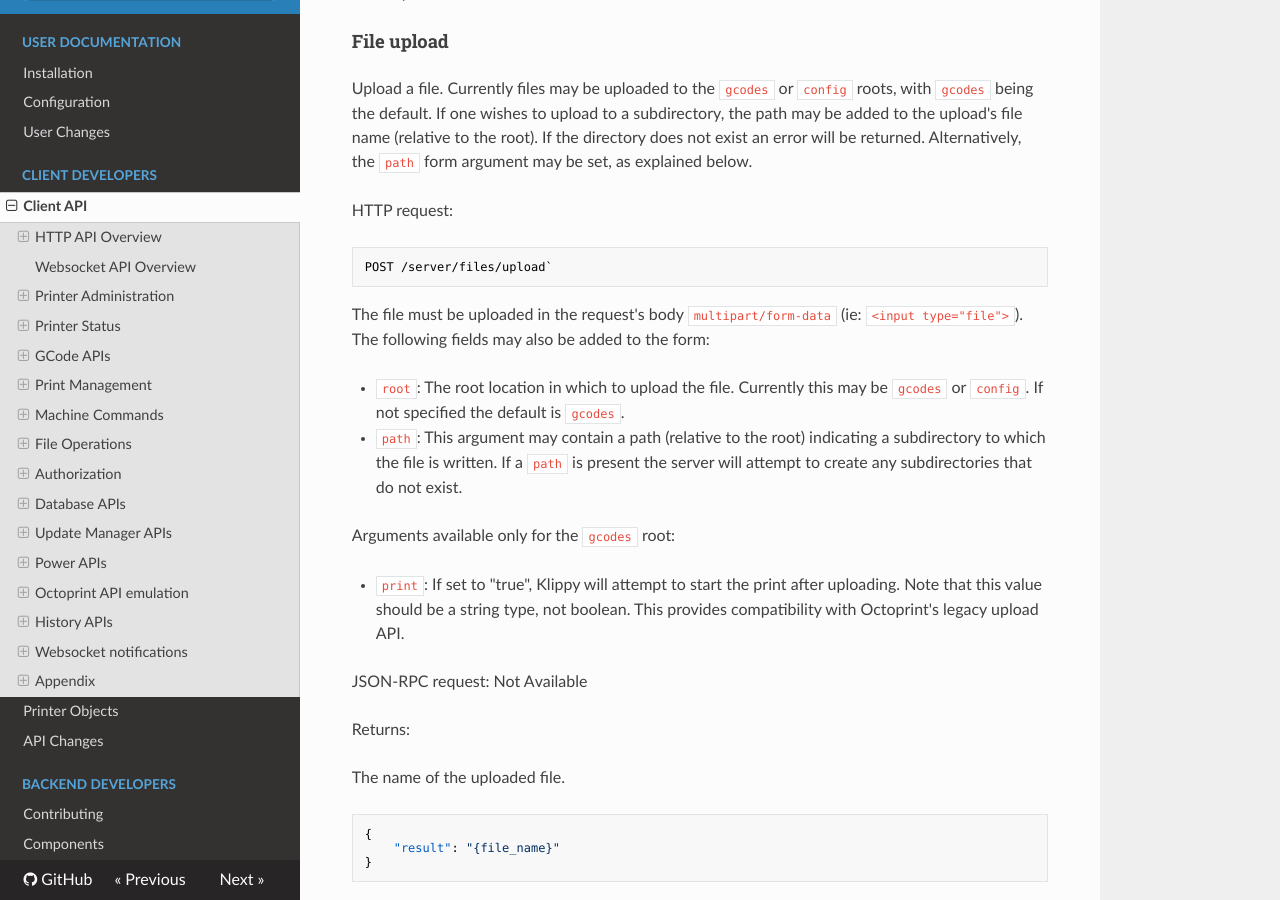
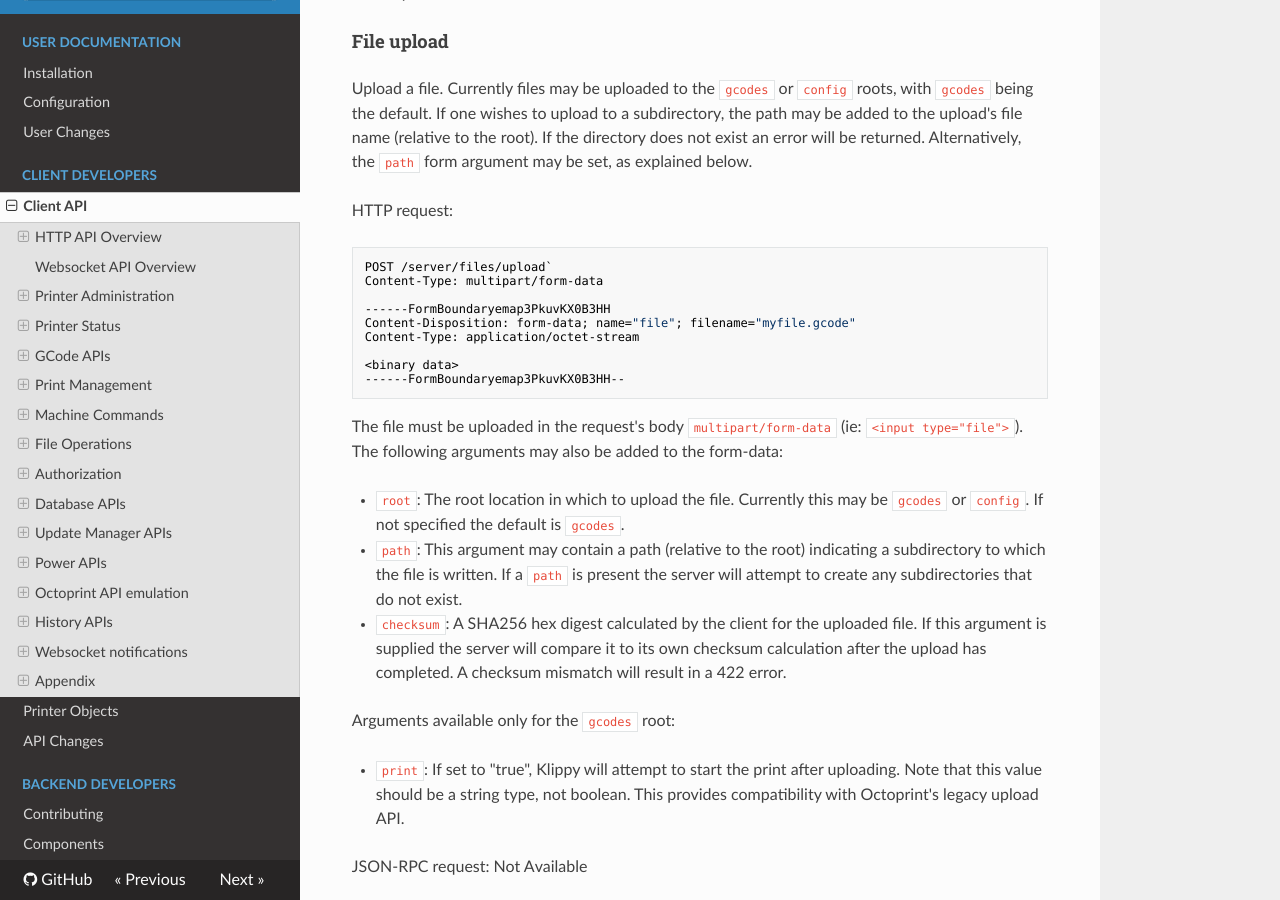
Before and after one commit to Marirossibn/moonraker, an MkDocs documentation site: the page built from docs/web_api.md, in a window 1280 px wide and 900 px high, scrolled down 27042 px. Built offline with MkDocs 1.6.1, drawn with Linux system fonts in a browser that asks for light colours; nearby versions of some CDN libraries.

Commit message:
docs: add "checksum" option to file upload documentation
Signed-off-by:  Eric Callahan <arksine.code@gmail.com>

````diff
--- a/docs/web_api.md
+++ b/docs/web_api.md
@@ -1347,22 +1347,35 @@ below.
 HTTP request:
 ```http
 POST /server/files/upload`
+Content-Type: multipart/form-data
+
+------FormBoundaryemap3PkuvKX0B3HH
+Content-Disposition: form-data; name="file"; filename="myfile.gcode"
+Content-Type: application/octet-stream
+
+<binary data>
+------FormBoundaryemap3PkuvKX0B3HH--
 ```
 
 The file must be uploaded in the request's body `multipart/form-data` (ie:
-`<input type="file">`).  The following fields may also be added to the form:
+`<input type="file">`).  The following arguments may also be added to the
+form-data:
 
 - `root`: The root location in which to upload the file.  Currently this may
-be `gcodes` or `config`.  If not specified the default is `gcodes`.
+  be `gcodes` or `config`.  If not specified the default is `gcodes`.
 - `path`: This argument may contain a path (relative to the root) indicating
-a subdirectory to which the file is written. If a `path` is present the
-server will attempt to create any subdirectories that do not exist.
+  a subdirectory to which the file is written. If a `path` is present the
+  server will attempt to create any subdirectories that do not exist.
+- `checksum`: A SHA256 hex digest calculated by the client for the uploaded
+  file.  If this argument is supplied the server will compare it to its own
+  checksum calculation after the upload has completed.  A checksum mismatch
+  will result in a 422 error.
 
 Arguments available only for the `gcodes` root:
 
 - `print`: If set to "true", Klippy will attempt to start the print after
-uploading.  Note that this value should be a string type, not boolean. This
-provides compatibility with Octoprint's legacy upload API.
+  uploading.  Note that this value should be a string type, not boolean. This
+  provides compatibility with Octoprint's legacy upload API.
 
 JSON-RPC request: Not Available
 
````
